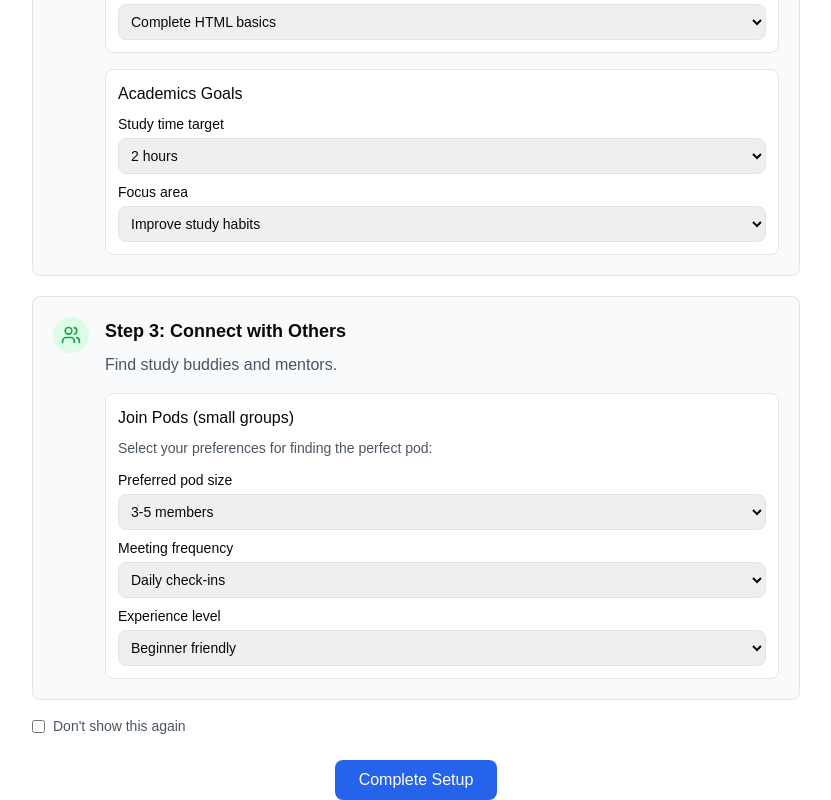
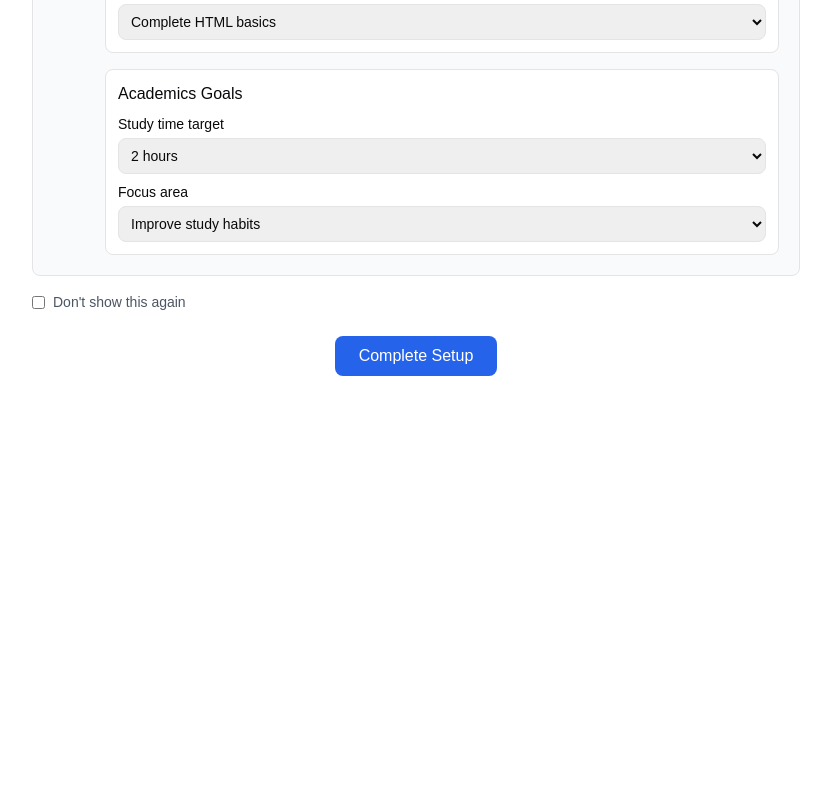
Before and after one commit to Ian-NP/Hackomania2025, a Next.js app: page /ModalProdigiCommunitySetup in a window 1280 px wide. Shown: the part 620-1420 px from the top of the page, without its empty margins (224-1055 px from the left). After the commit the page ends 996 px from the top, so only its background shows below. Built offline with nearby package versions, Linux system fonts and the light colour scheme.

Commit message:
removed modalStep3 since it was redundant

```diff
--- a/src/app/(user)/ModalProdigiCommunitySetup/page.tsx
+++ b/src/app/(user)/ModalProdigiCommunitySetup/page.tsx
@@ -50,7 +50,6 @@ const ModalProdigiCommunitySetup = ({ onClose }: { onClose: () => void }) => {
           <div className="space-y-5">
             <ModalStep1 />
             <ModalStep2 />
-            <ModalStep3 />
           </div>
 
           <DontShowAgainCheckbox
```
